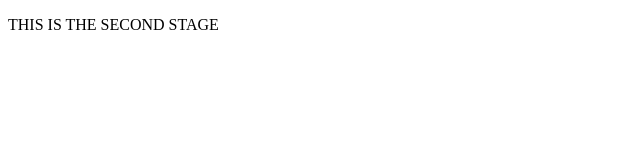
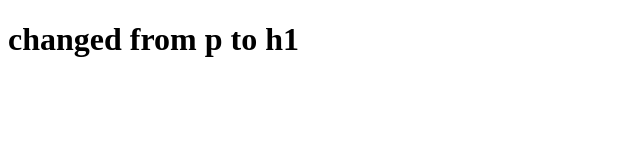
Before and after one commit to basicman42/public-repository, a plain HTML site: page index.html in a window 1280 px wide. Shown: the whole page, without its empty margins (0-640 px from the left). Drawn offline with Linux system fonts and the light colour scheme.

Commit message:
added a h1 remove p

```diff
--- a/index.html
+++ b/index.html
@@ -1,11 +1,14 @@
 <!DOCTYPE html>
 <html lang="en">
+
 <head>
     <meta charset="UTF-8">
     <meta name="viewport" content="width=device-width, initial-scale=1.0">
     <title>Document</title>
 </head>
+
 <body>
-    <p>THIS IS THE SECOND STAGE</p>
+    <h1>changed from p to h1</h1>
 </body>
+
 </html>
```
